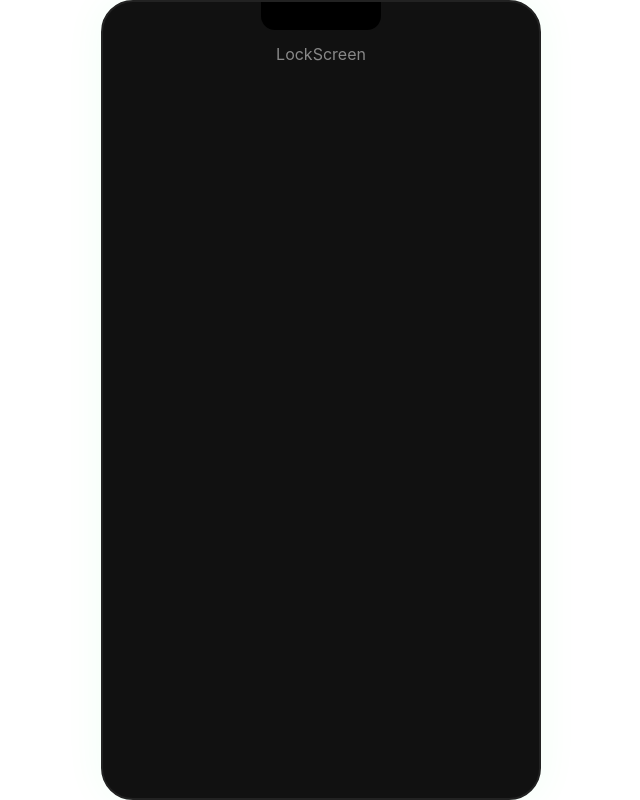
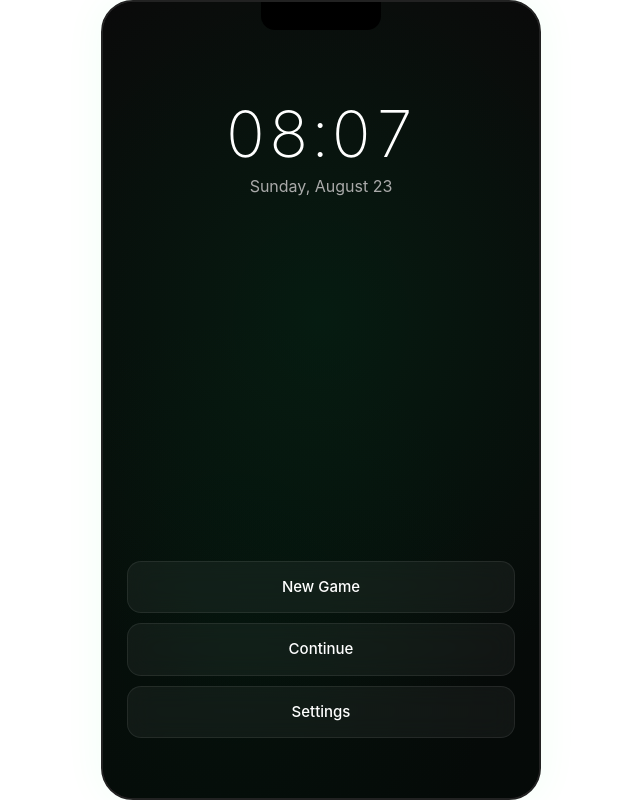
Before and after one commit to nick-ok/ban-ban-ban-web, a React (Vite) app: page / in a window 1280 px wide. Shown: the whole page, without its empty margins (319-959 px from the left). Built offline with nearby package versions, Linux system fonts and the light colour scheme.

Commit message:
Lock scene

```diff
--- a/src/App.tsx
+++ b/src/App.tsx
@@ -1,24 +1,26 @@
 import { useNavigationStore } from '@/entities/navigation';
 import { PhoneFrame } from '@/widgets/phone-frame';
 
-const Scenes = {
-  lock: () => (
-    <div style={{ padding: 40, textAlign: 'center', color: '#888' }}>
-      LockScreen
-    </div>
-  ),
-  lobby: () => (
-    <div style={{ padding: 40, textAlign: 'center', color: '#888' }}>Lobby</div>
-  ),
-  game: () => (
-    <div style={{ padding: 40, textAlign: 'center', color: '#888' }}>Game</div>
-  ),
-} as const;
+import { LockScene } from './scenes/lock';
+
+const Placeholder = ({ name }: { name: string }) => (
+  <div style={{ padding: 40, textAlign: 'center', color: '#888' }}>{name}</div>
+);
+
+const scenes = {
+  lock: LockScene,
+  lobby: () => <Placeholder name="Lobby" />,
+  game: () => <Placeholder name="Game" />,
+  bootstrap: () => <Placeholder name="Bootstrap" />,
+  preview: () => <Placeholder name="Preview" />,
+  briefing: () => <Placeholder name="Briefing" />,
+  dayend: () => <Placeholder name="Day End" />,
+};
 
 function App() {
   const scene = useNavigationStore((s) => s.scene);
 
-  const SceneComponent = Scenes[scene as keyof typeof Scenes] || Scenes.lock;
+  const SceneComponent = scenes[scene] || scenes.lock;
 
   return (
     <PhoneFrame>
--- a/src/features/i18n/locales/en.json
+++ b/src/features/i18n/locales/en.json
@@ -2,5 +2,12 @@
   "app": {
     "title": "BanBanBan",
     "tagline": "AI Moderation Simulator"
+  },
+  "screens": {
+    "lock": {
+      "new_game": "New Game",
+      "continue": "Continue",
+      "settings": "Settings"
+    }
   }
 }
--- a/src/features/i18n/locales/ru.json
+++ b/src/features/i18n/locales/ru.json
@@ -2,5 +2,12 @@
   "app": {
     "title": "BanBanBan",
     "tagline": "Симулятор ИИ-модерации"
+  },
+  "screens": {
+    "lock": {
+      "new_game": "Новая игра",
+      "continue": "Продложить",
+      "settings": "Настройки"
+    }
   }
 }
--- /dev/null
+++ b/src/scenes/lock/index.ts
@@ -0,0 +1 @@
+export { LockScene } from './ui/LockScene';
--- /dev/null
+++ b/src/scenes/lock/ui/LockScene.tsx
@@ -0,0 +1,5 @@
+import { LockScreen } from '@/widgets/lock-screen';
+
+export const LockScene = () => {
+  return <LockScreen />;
+};
--- /dev/null
+++ b/src/widgets/lock-screen/index.ts
@@ -0,0 +1 @@
+export { LockScreen } from './ui/LockScreen';
--- /dev/null
+++ b/src/widgets/lock-screen/ui/LockScreen.tsx
@@ -0,0 +1,59 @@
+import { useEffect, useState } from 'react';
+
+import { useNavigationStore } from '@/entities/navigation';
+import { useTranslation } from '@/features/i18n';
+
+import styles from './styles.module.css';
+
+export const LockScreen = () => {
+  const { t, i18n } = useTranslation();
+  const { setScene } = useNavigationStore();
+  const [now, setNow] = useState(new Date());
+
+  const timeStr = new Intl.DateTimeFormat(i18n.language, {
+    hour: '2-digit',
+    minute: '2-digit',
+    hour12: false,
+  }).format(now);
+
+  const dateStr = new Intl.DateTimeFormat(i18n.language, {
+    weekday: 'long',
+    day: 'numeric',
+    month: 'long',
+  }).format(now);
+
+  useEffect(() => {
+    const timer = setInterval(() => setNow(new Date()), 1000);
+    return () => clearInterval(timer);
+  }, []);
+
+  return (
+    <div className={styles.root}>
+      <div className={styles.wallpaper} />
+
+      <div className={styles.content}>
+        <div className={styles.clock}>
+          <div className={styles.time}>{timeStr}</div>
+          <div className={styles.date}>{dateStr}</div>
+        </div>
+
+        <div className={styles.menu}>
+          <button className={styles.btn} onClick={() => setScene('lobby')}>
+            {t('screens.lock.new_game')}
+          </button>
+
+          <button className={styles.btn} onClick={() => setScene('lobby')}>
+            {t('screens.lock.continue')}
+          </button>
+
+          <button
+            className={styles.btn}
+            onClick={() => alert('Settings placeholder')}
+          >
+            {t('screens.lock.settings')}
+          </button>
+        </div>
+      </div>
+    </div>
+  );
+};
--- /dev/null
+++ b/src/widgets/lock-screen/ui/styles.module.css
@@ -0,0 +1,94 @@
+.root {
+  position: relative;
+  width: 100%;
+  height: 100%;
+  overflow: hidden;
+  background: #000;
+}
+
+.wallpaper {
+  position: absolute;
+  inset: 0;
+  background:
+    radial-gradient(
+      ellipse 80% 50% at 50% 40%,
+      rgba(0, 80, 40, 0.25),
+      transparent
+    ),
+    radial-gradient(
+      ellipse 60% 40% at 30% 80%,
+      rgba(0, 60, 30, 0.15),
+      transparent
+    ),
+    linear-gradient(180deg, #0a0a0a 0%, #050a08 100%);
+  z-index: 0;
+}
+
+.content {
+  position: relative;
+  z-index: 1;
+  height: 100%;
+  display: flex;
+  flex-direction: column;
+  align-items: center;
+  padding: 60px 24px 40px;
+}
+
+.clock {
+  display: flex;
+  flex-direction: column;
+  align-items: center;
+  gap: 8px;
+  margin-top: 40px;
+}
+
+.time {
+  font-size: 64px;
+  font-weight: 200;
+  letter-spacing: 2px;
+  color: #fff;
+  line-height: 1;
+  font-variant-numeric: tabular-nums;
+}
+
+.date {
+  font-size: 16px;
+  font-weight: 400;
+  color: #aaa;
+  text-transform: capitalize;
+}
+
+.menu {
+  margin-top: auto;
+  width: 100%;
+  display: flex;
+  flex-direction: column;
+  gap: 10px;
+  padding-bottom: 20px;
+}
+
+.btn {
+  width: 100%;
+  padding: 14px 20px;
+  border: 1px solid rgba(255, 255, 255, 0.08);
+  border-radius: 14px;
+  background: rgba(255, 255, 255, 0.05);
+  backdrop-filter: blur(12px);
+  color: #fff;
+  font-family: inherit;
+  font-size: 15px;
+  font-weight: 500;
+  cursor: pointer;
+  transition:
+    background 0.2s,
+    border-color 0.2s;
+
+  &:hover {
+    background: rgba(0, 255, 100, 0.08);
+    border-color: rgba(0, 255, 100, 0.25);
+  }
+
+  &:active {
+    transform: scale(0.98);
+  }
+}
```
Also changed, not shown: 1 other file (tests, documents, lock files or other folders).
